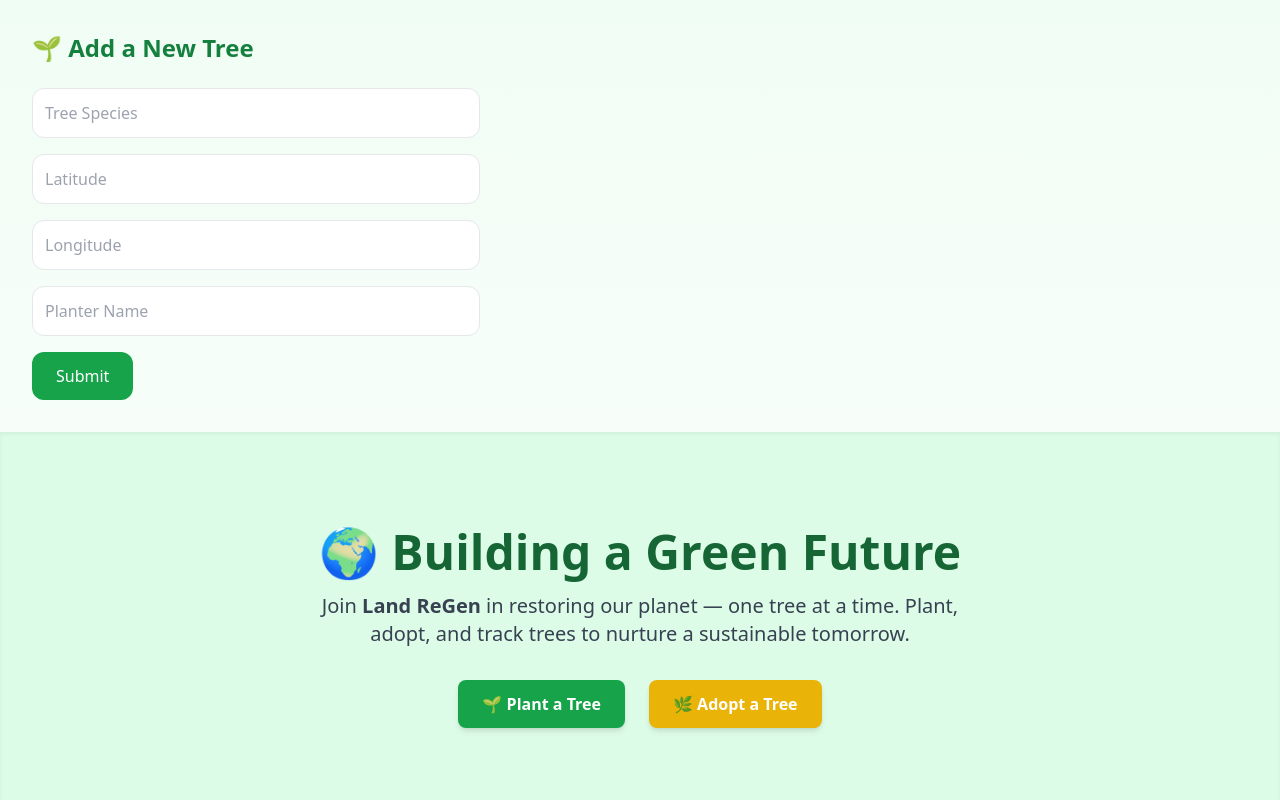
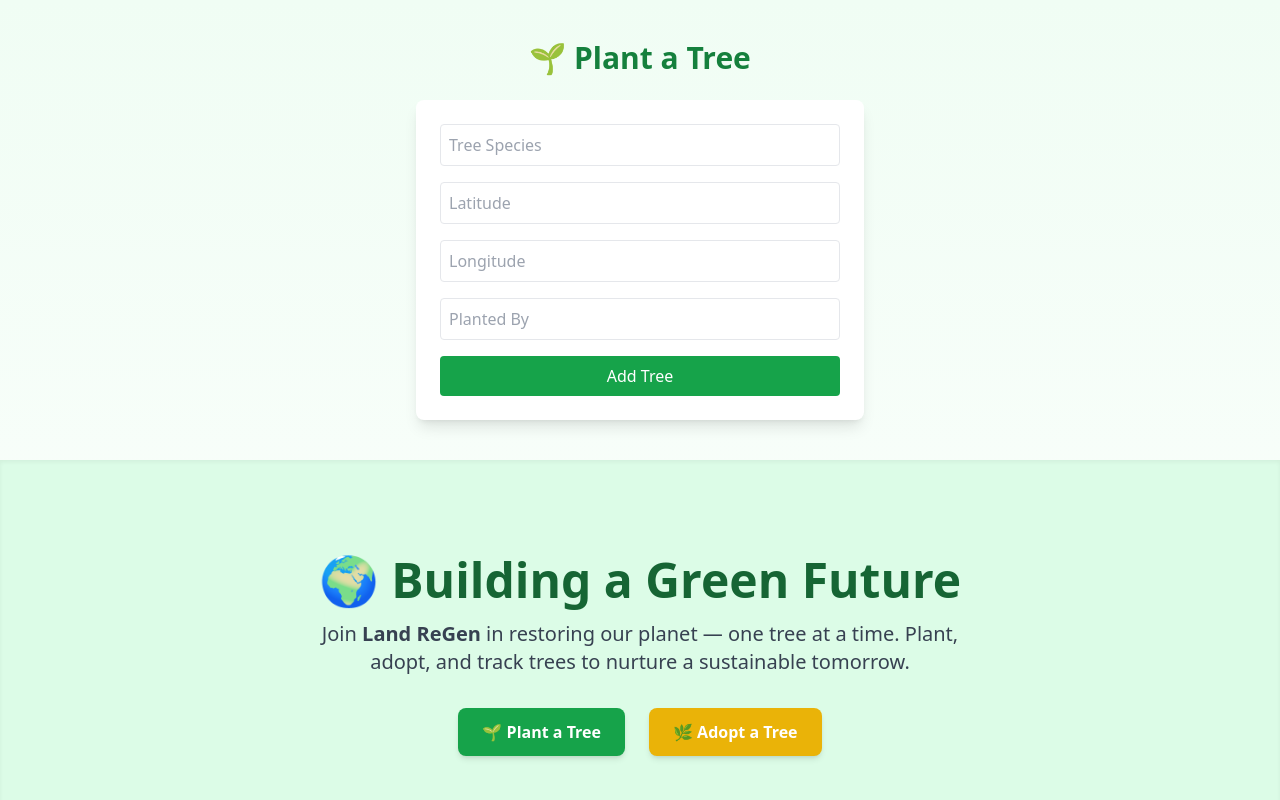
Before and after one commit to Musirmoses/land-regen-app, a React (Vite) app in the folder land-regen-frontend/: page /plant in a window 1280 px wide. Shown: the top 800 px of the page. Built offline with nearby package versions, Linux system fonts and the light colour scheme; no server answers.

Commit message:
Update AddTree.jsx

```diff
--- a/land-regen-frontend/src/pages/AddTree.jsx
+++ b/land-regen-frontend/src/pages/AddTree.jsx
@@ -5,71 +5,66 @@ export default function AddTree() {
   const [species, setSpecies] = useState("");
   const [latitude, setLatitude] = useState("");
   const [longitude, setLongitude] = useState("");
-  const [planter, setPlanter] = useState("");
+  const [plantedBy, setPlantedBy] = useState("");
   const [message, setMessage] = useState("");
 
   const handleSubmit = async (e) => {
     e.preventDefault();
-    const { error } = await supabase.from("trees").insert([
-      {
-        species,
-        latitude: parseFloat(latitude),
-        longitude: parseFloat(longitude),
-        planted_by: "Land ReGen Team",
-        planter,
-      },
-    ]);
+    const { error } = await supabase
+      .from("trees")
+      .insert([{ species, latitude, longitude, planted_by: plantedBy, adopted: false }]);
     if (error) {
-      setMessage(`❌ Error: ${error.message}`);
+      setMessage("❌ Error planting tree: " + error.message);
     } else {
-      setMessage("✅ Tree successfully added!");
+      setMessage("✅ Tree added successfully!");
       setSpecies("");
       setLatitude("");
       setLongitude("");
-      setPlanter("");
+      setPlantedBy("");
     }
   };
 
   return (
-    <div className="p-8">
-      <h1 className="text-2xl font-bold text-green-700 mb-6">🌱 Add a New Tree</h1>
-      <form onSubmit={handleSubmit} className="space-y-4 max-w-md">
+    <div className="container mx-auto py-10">
+      <h2 className="text-3xl font-bold mb-6 text-center text-green-700">🌱 Plant a Tree</h2>
+      <form onSubmit={handleSubmit} className="max-w-md mx-auto bg-white shadow-lg rounded-lg p-6">
         <input
-          className="w-full p-3 border rounded-xl"
+          type="text"
           placeholder="Tree Species"
           value={species}
           onChange={(e) => setSpecies(e.target.value)}
+          className="border p-2 w-full mb-4 rounded"
           required
         />
         <input
-          className="w-full p-3 border rounded-xl"
+          type="text"
           placeholder="Latitude"
           value={latitude}
           onChange={(e) => setLatitude(e.target.value)}
+          className="border p-2 w-full mb-4 rounded"
           required
         />
         <input
-          className="w-full p-3 border rounded-xl"
+          type="text"
           placeholder="Longitude"
           value={longitude}
           onChange={(e) => setLongitude(e.target.value)}
+          className="border p-2 w-full mb-4 rounded"
           required
         />
         <input
-          className="w-full p-3 border rounded-xl"
-          placeholder="Planter Name"
-          value={planter}
-          onChange={(e) => setPlanter(e.target.value)}
+          type="text"
+          placeholder="Planted By"
+          value={plantedBy}
+          onChange={(e) => setPlantedBy(e.target.value)}
+          className="border p-2 w-full mb-4 rounded"
           required
         />
-        <button
-          type="submit"
-          className="bg-green-600 text-white px-6 py-3 rounded-xl hover:bg-green-700 transition"
-        >
-          Submit
+        <button type="submit" className="bg-green-600 text-white px-4 py-2 rounded w-full">
+          Add Tree
         </button>
       </form>
-      {message && <p className="mt-4 text-green-700">{message}</p>}
+      {message && <p className="text-center mt-4 text-green-600">{message}</p>}
     </div>
   );
 }
```
